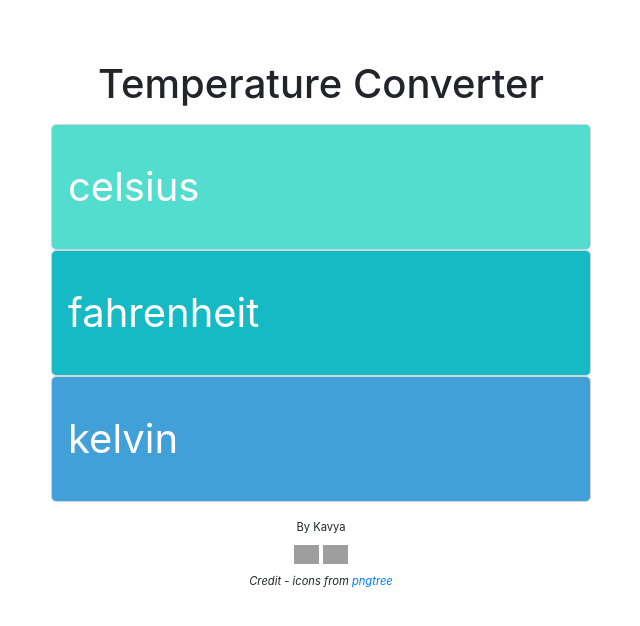
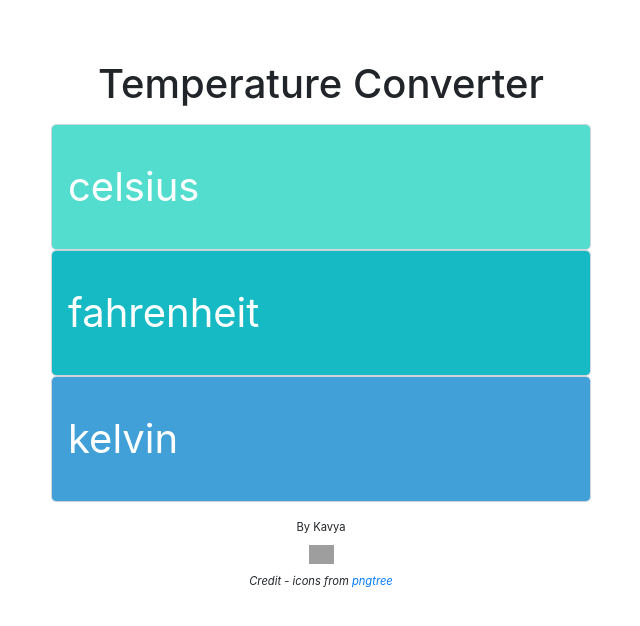
Before and after one commit to kavmak/Temperature-Converter, a plain HTML site: page index.html in a window 1280 px wide. Shown: the whole page, without its empty margins (319-959 px from the left). Drawn offline with nearby package versions, Linux system fonts and the light colour scheme; grey boxes are pictures that could not be loaded.

Commit message:
Update index.html

```diff
--- a/index.html
+++ b/index.html
@@ -38,8 +38,7 @@
     </div>
     <footer>
           <p>By Kavya</p>
-          <p><a href="https://github.com/itsellej" target="_blank"><img class="icons" src="https://res.cloudinary.com/itsellej/image/upload/v1533400136/rock-paper-scissors/github-icon.png" alt="Github icon"></a>
-            <a href="https://codepen.io/itsellej/" target="_blank"><img class="icons" src="https://res.cloudinary.com/itsellej/image/upload/v1533400135/rock-paper-scissors/codepen-icon.png" alt="Codepen icon"></a></p>
+          <p><a href="https://github.com/kavmak" target="_blank"><img class="icons" src="https://res.cloudinary.com/itsellej/image/upload/v1533400136/rock-paper-scissors/github-icon.png" alt="Github icon"></a></p>
           <p><em>Credit - icons from <a href="https://pngtree.com/">pngtree</a></em></p>
         </footer>
 
```
